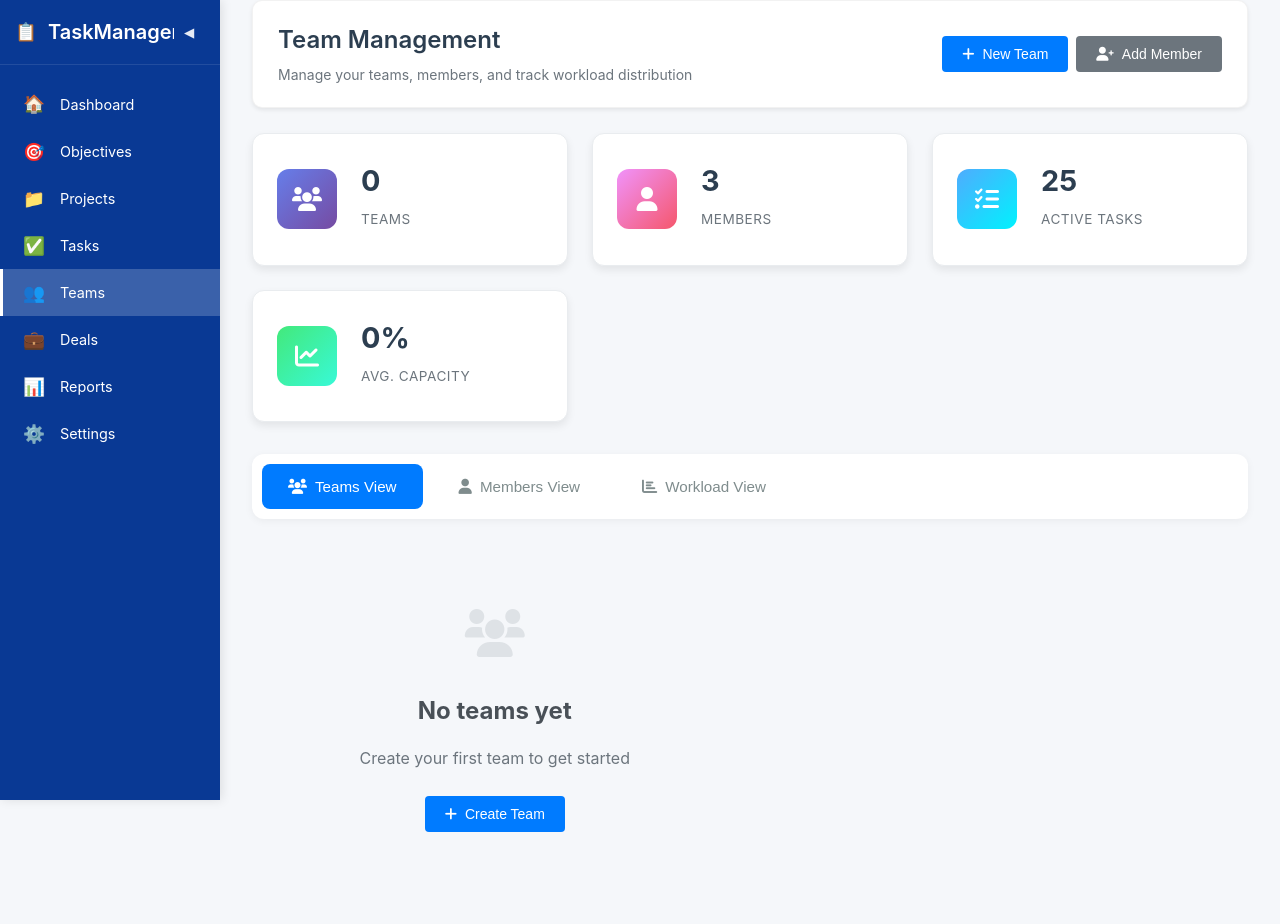
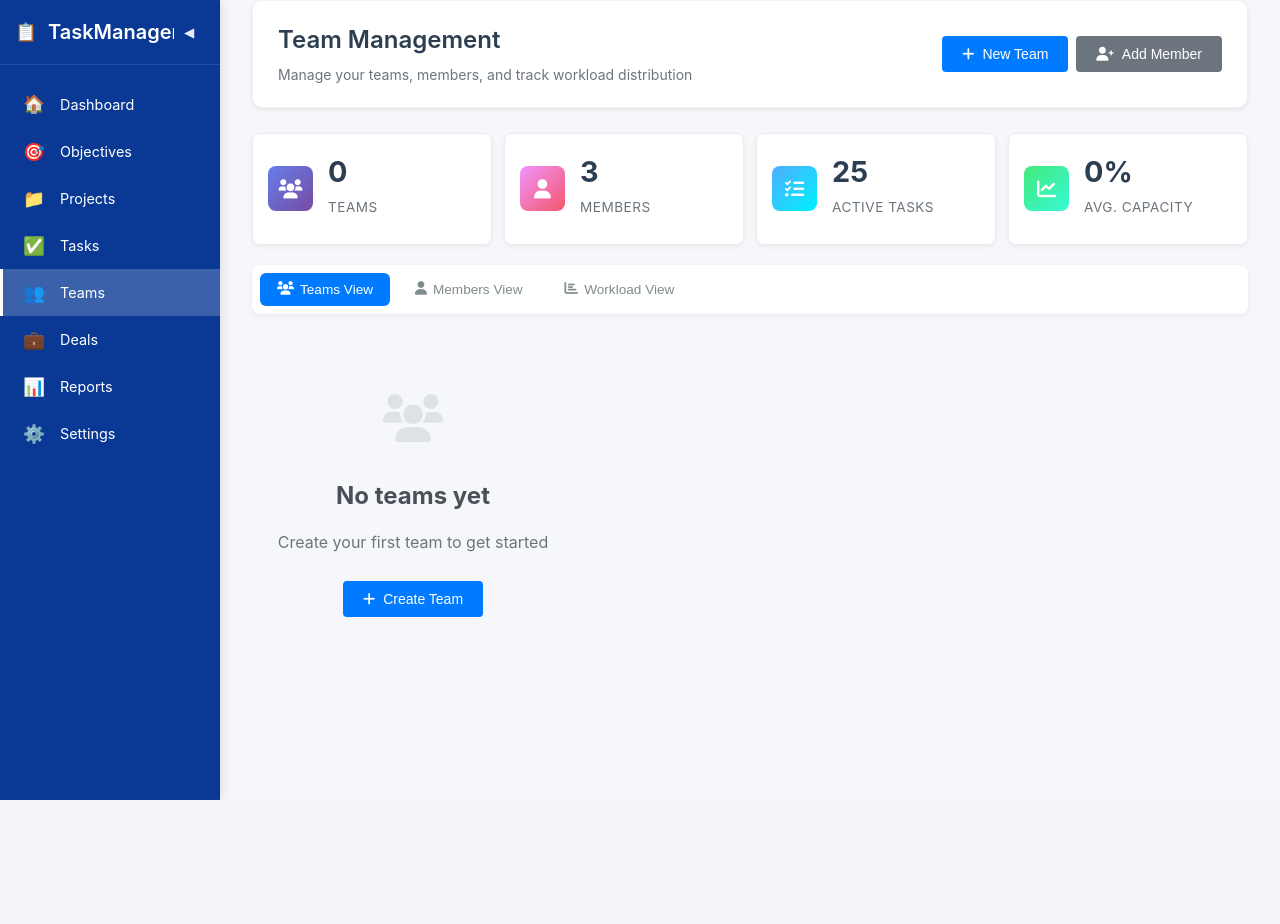
Before and after one commit to stepclrk/ot-TaskManager, a Flask app: page /teams in a window 1280 px wide. After the commit the page ends 800 px from the top, so only its background shows below. Run offline with Flask 3, Linux system fonts and the light colour scheme; data that the repository does not hold is empty.

Commit message:
Update teams.css

```diff
--- a/static/css/teams.css
+++ b/static/css/teams.css
@@ -17,41 +17,41 @@
 
 /* Overview Stats */
 .teams-overview {
-    margin-bottom: var(--spacing-xl);
+    margin-bottom: 20px;
 }
 
 .overview-stats {
     display: grid;
-    grid-template-columns: repeat(auto-fit, minmax(250px, 1fr));
-    gap: var(--spacing-lg);
-    margin-bottom: var(--spacing-xl);
+    grid-template-columns: repeat(auto-fit, minmax(220px, 1fr));
+    gap: 12px;
+    margin-bottom: 20px;
 }
 
 .stat-card {
     background: var(--background-primary);
-    border-radius: var(--border-radius-lg);
-    padding: var(--spacing-lg);
-    box-shadow: var(--shadow-md);
+    border-radius: 8px;
+    padding: 15px;
+    box-shadow: 0 2px 5px rgba(0, 0, 0, 0.05);
     display: flex;
     align-items: center;
-    gap: var(--spacing-lg);
+    gap: 15px;
     transition: transform var(--transition-normal), box-shadow var(--transition-normal);
 }
 
 .stat-card:hover {
-    transform: translateY(-5px);
-    box-shadow: var(--shadow-lg);
+    transform: translateY(-2px);
+    box-shadow: 0 3px 10px rgba(0, 0, 0, 0.1);
 }
 
 .stat-icon {
-    width: 60px;
-    height: 60px;
-    border-radius: 12px;
+    width: 45px;
+    height: 45px;
+    border-radius: 8px;
     display: flex;
     align-items: center;
     justify-content: center;
     color: white;
-    font-size: 1.5rem;
+    font-size: 1.2rem;
 }
 
 .stat-content {
@@ -59,43 +59,43 @@
 }
 
 .stat-value {
-    font-size: 2rem;
+    font-size: 1.5rem;
     font-weight: bold;
     color: #2c3e50;
-    margin-bottom: 5px;
+    margin-bottom: 2px;
 }
 
 .stat-label {
     color: #7f8c8d;
-    font-size: 0.9rem;
+    font-size: 0.8rem;
     text-transform: uppercase;
-    letter-spacing: 0.5px;
+    letter-spacing: 0.3px;
 }
 
 /* View Switcher */
 .view-switcher {
     display: flex;
-    gap: 10px;
-    margin-bottom: 30px;
+    gap: 8px;
+    margin-bottom: 20px;
     background: white;
-    padding: 10px;
-    border-radius: 12px;
-    box-shadow: 0 2px 8px rgba(0, 0, 0, 0.05);
+    padding: 8px;
+    border-radius: 8px;
+    box-shadow: 0 2px 5px rgba(0, 0, 0, 0.05);
 }
 
 .view-btn {
-    padding: 12px 24px;
+    padding: 8px 16px;
     background: transparent;
-    border: 2px solid transparent;
-    border-radius: 8px;
+    border: 1px solid transparent;
+    border-radius: 6px;
     cursor: pointer;
-    font-size: 0.95rem;
+    font-size: 0.85rem;
     font-weight: 500;
     color: #7f8c8d;
     transition: all 0.3s ease;
     display: flex;
     align-items: center;
-    gap: 8px;
+    gap: 6px;
 }
 
 .view-btn:hover {
@@ -133,15 +133,15 @@
 /* Teams Grid */
 .teams-grid {
     display: grid;
-    grid-template-columns: repeat(auto-fill, minmax(350px, 1fr));
-    gap: 25px;
+    grid-template-columns: repeat(auto-fill, minmax(320px, 1fr));
+    gap: 15px;
 }
 
 .team-card {
     background: white;
-    border-radius: 12px;
-    padding: 25px;
-    box-shadow: 0 2px 8px rgba(0, 0, 0, 0.05);
+    border-radius: 8px;
+    padding: 15px;
+    box-shadow: 0 2px 5px rgba(0, 0, 0, 0.05);
     transition: all 0.3s ease;
     position: relative;
     overflow: hidden;
```
Also changed, not shown: other parts of static/css/teams.css (+31 -30 lines).
